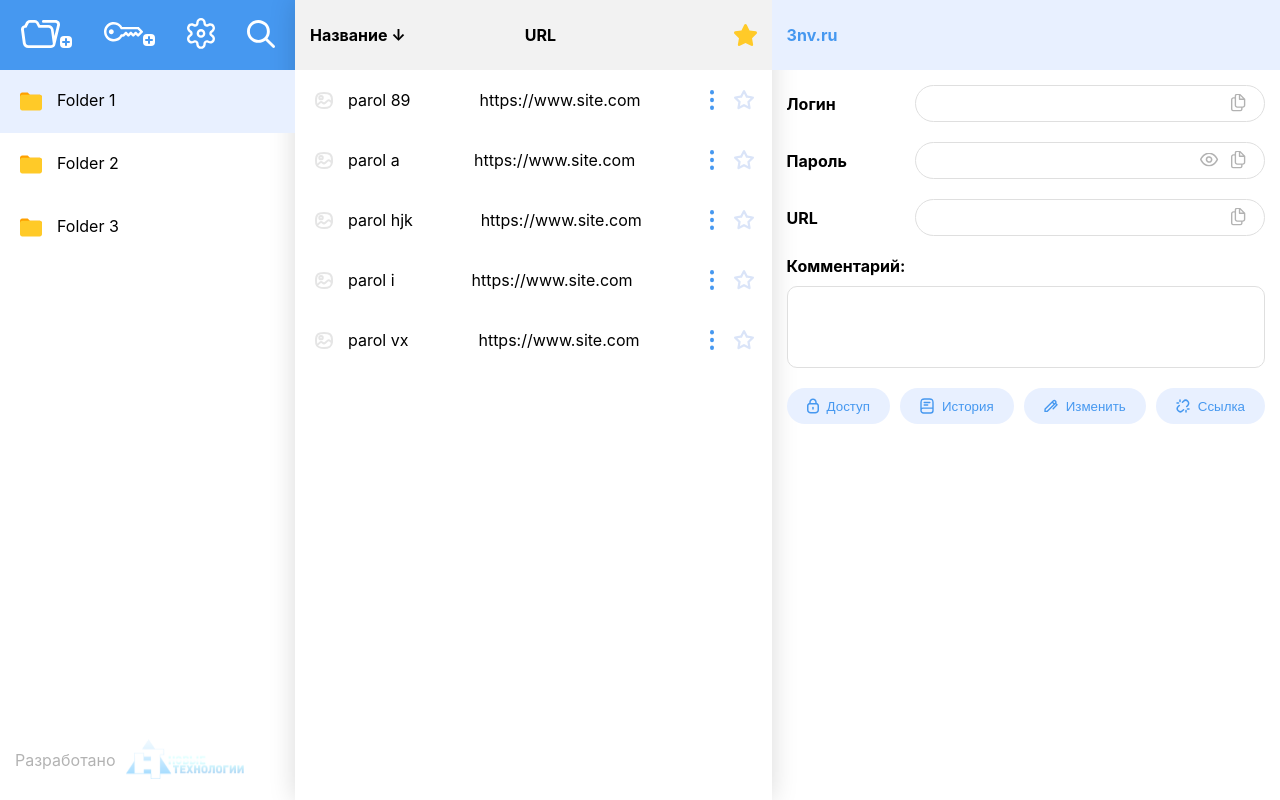
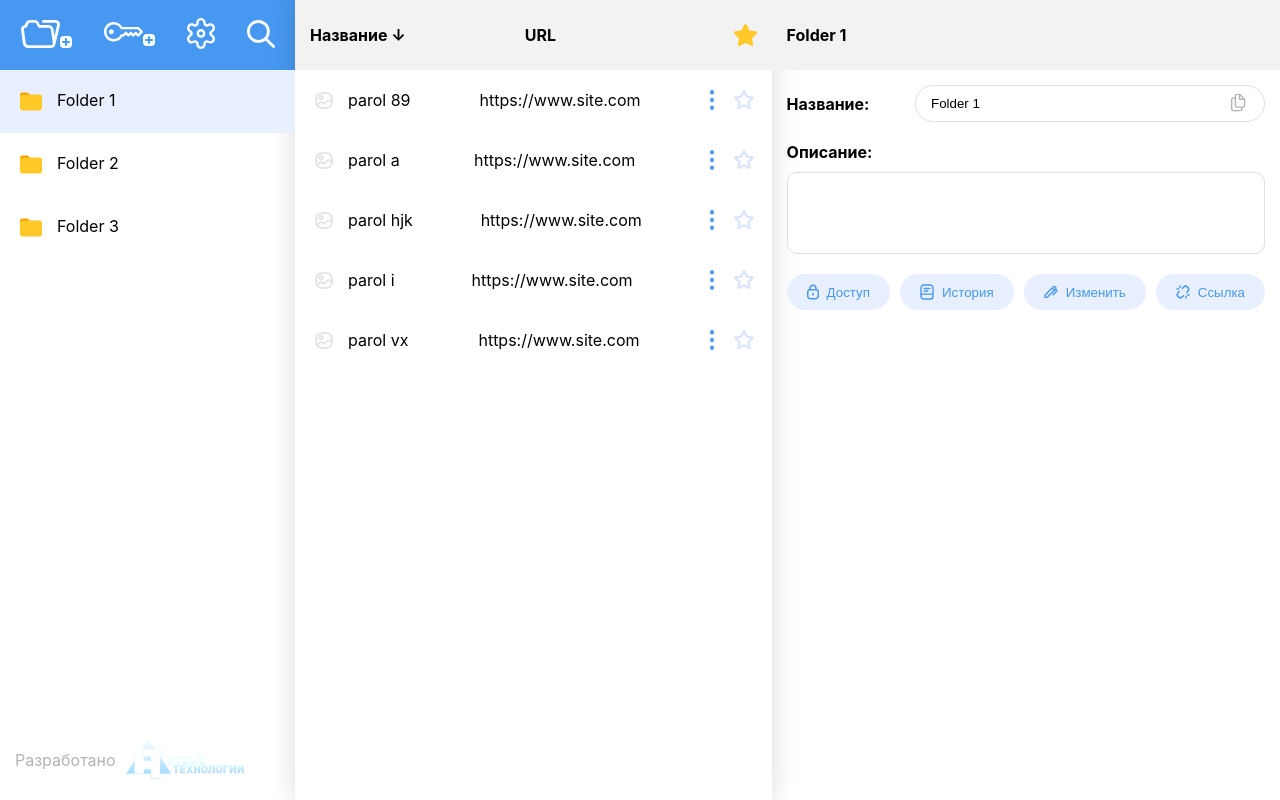
Before and after one commit to tamsargsyan/key-techn, a React (Create React App) app: page / in a window 1280 px wide. Built offline with nearby package versions, Linux system fonts and the light colour scheme.

Commit message:
getting folder name at third aprt

```diff
--- a/src/components/MainPart/index.tsx
+++ b/src/components/MainPart/index.tsx
@@ -30,7 +30,7 @@ const MainPart = () => {
       <div className='content'>
         {sortedList.map((pass: any) => {
           return (
-            <div className='folder'>
+            <div className='folder' key={pass.id}>
               <div className='name'>
                 <img src={GALLERY_ICON} alt='Gallery' />
                 <span>{pass.passName}</span>
--- a/src/components/ThirdPart/index.tsx
+++ b/src/components/ThirdPart/index.tsx
@@ -1,36 +1,14 @@
-import EYE_ICON from "../../assets/icons/eye.svg";
-import COPY_ICON from "../../assets/icons/copy.svg";
-import LOCK_ICON from "../../assets/icons/lock.svg";
-import HISTORY_ICON from "../../assets/icons/history.svg";
-import MODIFY_ICON from "../../assets/icons/modify.svg";
-import URL_ICON from "../../assets/icons/url.svg";
+import React, { useEffect, useRef, useState } from "react";
+import { useSelector } from "react-redux";
 import "./index.css";
-import { useRef, useState } from "react";
+import eyeIcon from "../../assets/icons/eye.svg";
+import copyIcon from "../../assets/icons/copy.svg";
+import lockIcon from "../../assets/icons/lock.svg";
+import historyIcon from "../../assets/icons/history.svg";
+import modifyIcon from "../../assets/icons/modify.svg";
+import urlIcon from "../../assets/icons/url.svg";
 
 const ThirdPart = () => {
-  const btns = [
-    {
-      id: 1,
-      name: "Доступ",
-      url: LOCK_ICON,
-    },
-    {
-      id: 2,
-      name: "История",
-      url: HISTORY_ICON,
-    },
-    {
-      id: 3,
-      name: "Изменить",
-      url: MODIFY_ICON,
-    },
-    {
-      id: 4,
-      name: "Ссылка",
-      url: URL_ICON,
-    },
-  ];
-
   const [inputs, setInputs] = useState([
     {
       id: 1,
@@ -54,35 +32,45 @@ const ThirdPart = () => {
       value: "",
     },
   ]);
+  const shouldRemoveId1And2 = true;
+  const [stateModified, setStateModified] = useState(false);
+  const activatedFolderName = useSelector((state: any) => state.folder?.name);
+
+  useEffect(() => {
+    if (activatedFolderName && inputs.length > 0) {
+      setInputs(prevInputs => [
+        { ...prevInputs[0], value: activatedFolderName },
+        ...prevInputs.slice(1),
+      ]);
+    }
+  }, [activatedFolderName, inputs.length]);
+  useEffect(() => {
+    if (shouldRemoveId1And2 && !stateModified) {
+      setInputs(prevInputs =>
+        prevInputs
+          .filter(input => input.id !== 1 && input.id !== 2)
+          .map(input => ({ ...input, name: "Название", inputId: "name" }))
+      );
+      setStateModified(true);
+    }
+  }, [shouldRemoveId1And2, stateModified]);
 
   const handleChange = (txt: string, inputId: string) => {
-    const updatedInputs = inputs.map(input => {
-      if (input.inputId === inputId) {
-        return {
-          ...input,
-          value: txt,
+    setInputs(prevInputs =>
+      prevInputs.map(input =>
+        input.inputId === inputId ? { ...input, value: txt } : input
+      )
+    );
   };
-      }
-      return input;
-    });
-    setInputs(updatedInputs);
-  };
-
   const copyToClipboard = (id: number) => {
     const valueToCopy = inputs.find(input => input.id === id)?.value || "";
     navigator.clipboard
       .writeText(valueToCopy)
-      .then(() => {
-        console.log("Text copied to clipboard");
-      })
-      .catch(error => {
-        console.error("Error copying text to clipboard:", error);
-      });
+      .then(() => console.log("Text copied to clipboard"))
+      .catch(error => console.error("Error copying text to clipboard:", error));
   };
-
   const passwordRef = useRef<HTMLInputElement>(null);
-
-  const showPassword = (e: React.MouseEvent<HTMLButtonElement>) => {
+  const showPassword = (e: any) => {
     e.preventDefault();
     if (passwordRef.current) {
       const inputElement = passwordRef.current;
@@ -92,53 +80,58 @@ const ThirdPart = () => {
   };
 
   return (
-    <div className='thidPartContainer'>
-      <div className='heading'>3nv.ru</div>
+    <div className='thirdPartContainer'>
+      <div className='heading'>
+        {shouldRemoveId1And2 ? activatedFolderName : "3nv.ru"}
+      </div>
       <div className='content'>
         <form>
-          {inputs.map(input => {
-            return (
+          {inputs.map(input => (
             <div className='formGroup' key={input.inputId}>
-                <label htmlFor={input.inputId}>{input.name}</label>
+              <label htmlFor={input.inputId}>{input.name}:</label>
               <input
                 type={input.type}
                 id={input.inputId}
                 name={input.inputId}
                 value={input.value}
-                  autoComplete='current-password'
-                  ref={input.id === 2 ? passwordRef : undefined}
+                autoComplete={input.id === 2 ? "current-password" : undefined}
+                ref={input.id === 2 ? passwordRef : null}
                 onChange={e => handleChange(e.target.value, input.inputId)}
                 required
               />
-                {input.id === 2 ? (
+              {input.id === 2 && (
                 <button className='eye copy' onClick={showPassword}>
-                    <img src={EYE_ICON} alt='Eye' />
+                  <img src={eyeIcon} alt='Eye' />
                 </button>
-                ) : null}
+              )}
               <button
                 className='copy'
                 onClick={e => {
                   e.preventDefault();
                   copyToClipboard(input.id);
                 }}>
-                  <img src={COPY_ICON} alt='Copy' />
+                <img src={copyIcon} alt='Copy' />
               </button>
             </div>
-            );
-          })}
+          ))}
           <div className='formGroup textArea'>
-            <label htmlFor='message'>Комментарий:</label>
+            <label htmlFor='message'>
+              {shouldRemoveId1And2 ? "Описание" : "Комментарий"}:
+            </label>
             <textarea id='message' name='message' rows={4} required></textarea>
           </div>
           <div className='formBtns'>
-            {btns.map(btn => {
-              return (
+            {[
+              { id: 1, name: "Доступ", url: lockIcon },
+              { id: 2, name: "История", url: historyIcon },
+              { id: 3, name: "Изменить", url: modifyIcon },
+              { id: 4, name: "Ссылка", url: urlIcon },
+            ].map(btn => (
               <button className='formBtn' key={btn.id}>
                 <img src={btn.url} alt={btn.name} />
                 {btn.name}
               </button>
-              );
-            })}
+            ))}
           </div>
         </form>
       </div>
--- a/src/redux/reducers.tsx
+++ b/src/redux/reducers.tsx
@@ -14,7 +14,6 @@ const reducer = (state = initialState, action: SetActivateAction): AppState => {
   switch (action.type) {
     case ActionTypes.SET_ACTIVE_FOLDER:
       const id = action.payload;
-      console.log(id);
       const activatedFolder = initialFolders.find(folder => folder.id === id);
       return {
         ...state,
```
Lines whose indentation alone changed are shown as unchanged.
